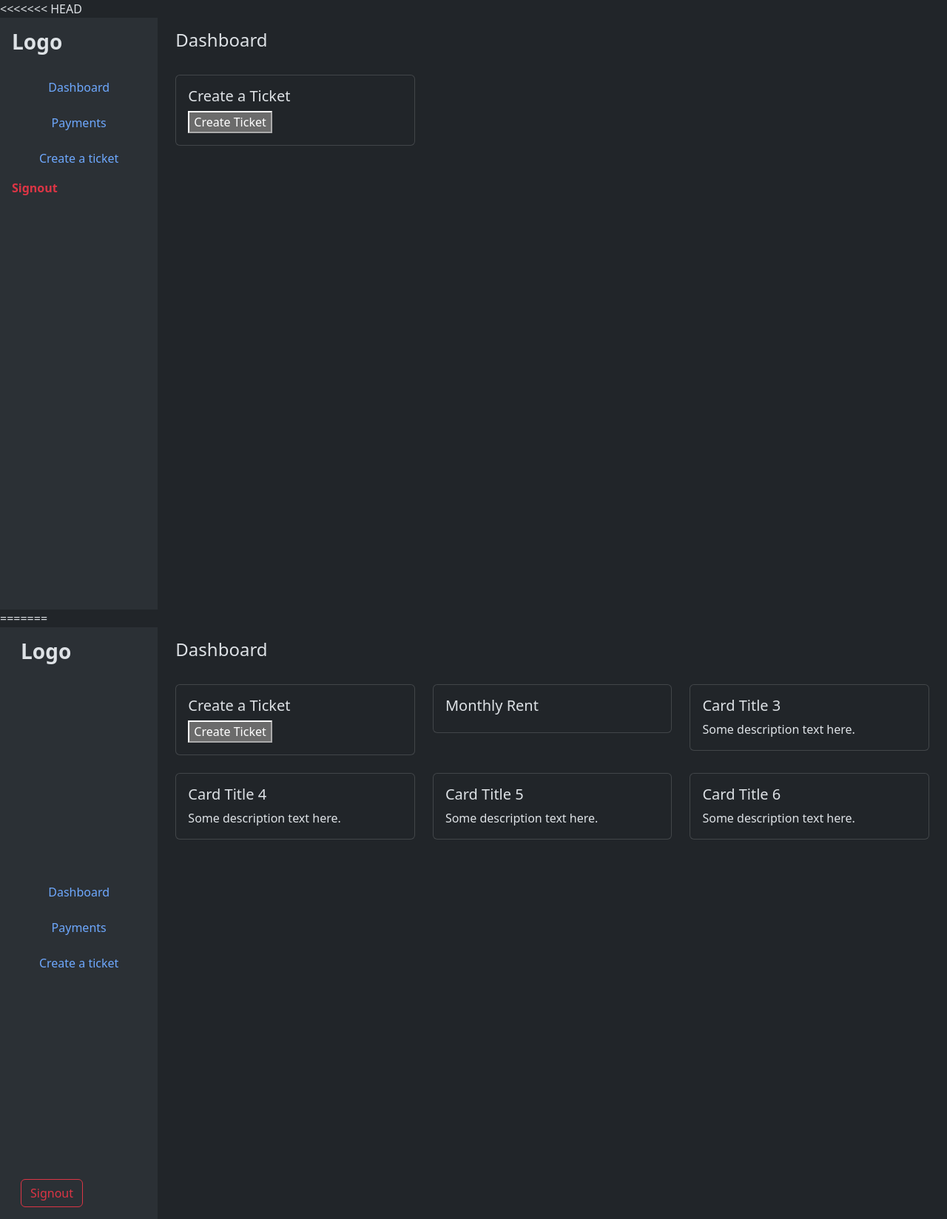
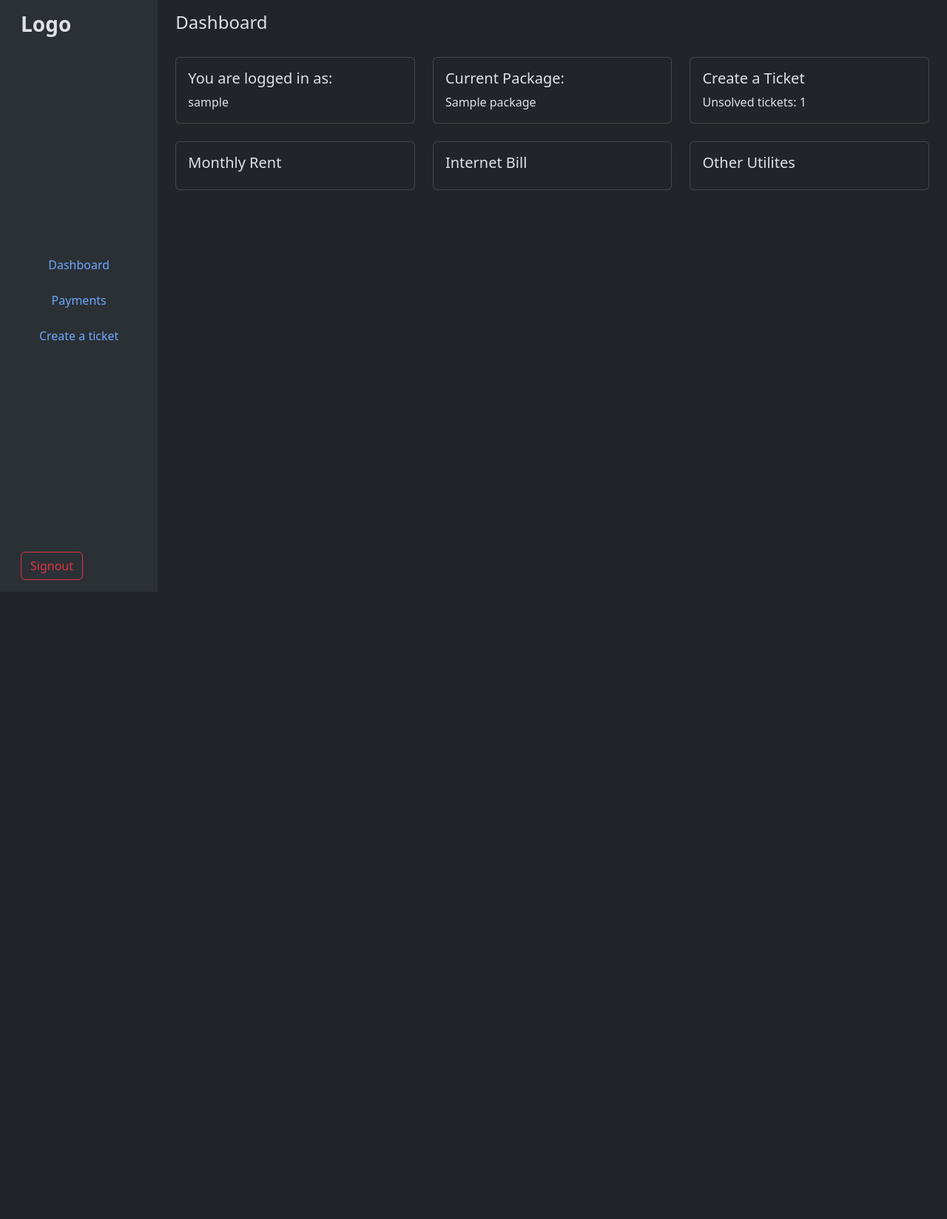
Before and after one commit to fluidpotata/CSE391_Project, a Flask app: template templates/customer.html in a window 1280 px wide. Shown: the whole page at 74% size. After the commit the page ends 784 px from the top, so only its background shows below. Run offline with Flask 3, Linux system fonts and the light colour scheme; the template is opened without the code that fills it: most values are stand-ins (such as "Sample title", 1, 10 or a date in 2020).

Commit message:
Finish User Dashboard

```diff
--- a/app.py
+++ b/app.py
@@ -22,10 +22,12 @@
         if adminStat:
             session['user'] = username
             session['role'] = 'admin'
+            session['id'] = adminStat
             return redirect(url_for('admin'))
         elif userStat:
             session['user'] = username
             session['role'] = 'user'
+            session['id'] = userStat
             return redirect(url_for('customer'))
         else:
             return render_template('login.html', error='Invalid username or password')
@@ -65,7 +67,7 @@
 
 @app.route('/customer')
 def customer():
-    data = {'bill':'unpaid'}
+    data = {'username': session['user'],'package':getPackage(session['id']),'bill':'unpaid','internetbill':'paid', 'utilitybill':'unpaid', 'ticketCount':getTicketCount(session.get('id'))}
     return render_template('customer.html', data=data)
 
 
--- a/database/admin.py
+++ b/database/admin.py
@@ -3,7 +3,8 @@
 
 
 def dbConnect():
-    return sqlite3.connect(os.getenv('DATABASE'))
+    # return sqlite3.connect(os.getenv('DATABASE'))
+    return sqlite3.connect('database/main.db')
 
 
 def getTickets():
--- a/templates/adminbase.html
+++ b/templates/adminbase.html
@@ -24,7 +24,7 @@
                     </ul>
                 </div>
                 <div class="signout">
-                <button type="submit" class="btn btn-outline-danger">Signout</button>
+                    <a href="/logout" type="submit" class="btn btn-outline-danger">Signout</a>
                 </div>
             </div>
         </nav>
--- a/templates/customer.html
+++ b/templates/customer.html
@@ -1,89 +1,3 @@
-<<<<<<< HEAD
-<!DOCTYPE html>
-<html lang="en" data-bs-theme="dark">
-
-<head>
-  <meta charset="UTF-8">
-  <meta name="viewport" content="width=device-width, initial-scale=1.0">
-  <title>Dashboard</title>
-  <link href="https://cdn.jsdelivr.net/npm/bootstrap@5.3.0-alpha3/dist/css/bootstrap.min.css" rel="stylesheet">
-</head>
-
-<body>
-  <div class="container-fluid">
-    <div class="row">
-      <nav class="col-md-3 col-lg-2 d-md-block bg-body-tertiary sidebar vh-100 p-3">
-        <h3 class="fw-bold mb-4">Logo</h3>
-        <ul class="nav flex-column">
-          <li class="nav-item mb-2">
-            <a class="nav-link btn btn-outline-secondary w-100" href="#">Dashboard</a>
-          </li>
-          <li class="nav-item mb-2">
-            <a class="nav-link btn btn-outline-secondary w-100" href="#">Payments</a>
-          </li>
-          <li class="nav-item mb-2">
-            <a class="nav-link btn btn-outline-secondary w-100" href="#">Create a ticket</a>
-          </li>
-        </ul>
-        <div class="mt-auto">
-          <a class="nav-link text-danger fw-bold" href="#">Signout</a>
-        </div>
-      </nav>
-
-      <main class="col-md-9 ms-sm-auto col-lg-10 px-md-4">
-        <div class="d-flex justify-content-between flex-wrap flex-md-nowrap align-items-center pt-3 pb-2 mb-3">
-          <h1 class="h4">Dashboard</h1>
-        </div>
-
-        <div class="row row-cols-1 row-cols-md-3 g-4">
-          <div class="col">
-            <div class="card p-3">
-              <h5 class="card-title">Create a Ticket</h5>
-              <a href="/ticket">
-                <button>Create Ticket</button>
-              </a>
-            </div>
-          </div>
-          <!-- <div class="col">
-            <div class="card p-3">
-              <h5 class="card-title">Card Title 2</h5>
-              <p class="card-text">Some description text here.</p>
-            </div>
-          </div>
-          <div class="col">
-            <div class="card p-3">
-              <h5 class="card-title">Card Title 3</h5>
-              <p class="card-text">Some description text here.</p>
-            </div>
-          </div>
-          <div class="col">
-            <div class="card p-3">
-              <h5 class="card-title">Card Title 4</h5>
-              <p class="card-text">Some description text here.</p>
-            </div>
-          </div>
-          <div class="col">
-            <div class="card p-3">
-              <h5 class="card-title">Card Title 5</h5>
-              <p class="card-text">Some description text here.</p>
-            </div>
-          </div>
-          <div class="col">
-            <div class="card p-3">
-              <h5 class="card-title">Card Title 6</h5>
-              <p class="card-text">Some description text here.</p>
-            </div>
-          </div> -->
-        </div>
-      </main>
-    </div>
-  </div>
-
-  <script src="https://cdn.jsdelivr.net/npm/bootstrap@5.3.0-alpha3/dist/js/bootstrap.bundle.min.js"></script>
-</body>
-
-</html>
-=======
 {% extends "cusbase.html" %}
 {% block title %}Customer Dashboard{% endblock %}
 {% block content %}
@@ -93,23 +7,42 @@
   </div>
 
   <div class="row row-cols-1 row-cols-md-3 g-4">
+
+    <div class="col">
+      <div class="card p-3">
+        <h5 class="card-title">You are logged in as:</h5>
+        <p class="card-text">{{data['username']}}</p>
+      </div>
+    </div>
+
+    <div class="col">
+      <div class="card p-3">
+        <h5 class="card-title">Current Package:</h5>
+        <p class="card-text">{{data['package']}}</p>
+      </div>
+    </div>
+
+
     <div class="col">
       <div class="card p-3">
         <h5 class="card-title">Create a Ticket</h5>
-        <a href="/ticket">
-          <button>Create Ticket</button>
-        </a>
+        <p class="card-text">Unsolved tickets: {{data['ticketCount']}}</p>
+        <!-- <a href="/ticket">
+          <button class="btn btn-primary">Create Ticket</button>
+        </a> -->
       </div>
     </div>
+
+
     <div class="col">
       <div class="card p-3">
         <h5 class="card-title">Monthly Rent</h5>
         {% if data['bill']=='paid' %}
-          <p class="card-text text-center text-success">Paid.</p>
+        <p class="card-textr text-success">Paid.</p>
         {% endif %}
         {% if data['bill']=='unpaid' %}
-          <p class="card-text text-center text-danger">Not Paid!</p>
-          <div style="text-align: center;">
+        <p class="card-text text-danger">Not Paid!</p>
+        <div>
           <a class="btn btn-danger btn-sm" type="button" href="/paybill" style="width: auto;">Pay Now</a>
         </div>
         {% endif %}
@@ -118,29 +51,41 @@
 
     <div class="col">
       <div class="card p-3">
-        <h5 class="card-title">Card Title 3</h5>
-        <p class="card-text">Some description text here.</p>
+        <h5 class="card-title">Internet Bill</h5>
+        {% if data['internetbill']=='paid' %}
+        <p class="card-textr text-success">Paid.</p>
+        <div>
+          <button class="btn btn-danger btn-sm aria-disabled" type="button" href="/paybill" style="width: auto;"
+            disabled>Pay Now</button>
+        </div>
+        {% endif %}
+        {% if data['internetbill']=='unpaid' %}
+        <p class="card-text text-danger">Not Paid!</p>
+        <div>
+          <a class="btn btn-danger btn-sm" type="button" href="/paybill" style="width: auto;">Pay Now</a>
+        </div>
+        {% endif %}
       </div>
     </div>
+
+
     <div class="col">
       <div class="card p-3">
-        <h5 class="card-title">Card Title 4</h5>
-        <p class="card-text">Some description text here.</p>
+        <h5 class="card-title">Other Utilites</h5>
+        {% if data['utilitybill']=='paid' %}
+        <p class="card-textr text-success">Paid.</p>
+        <div>
+          <button class="btn btn-danger btn-sm aria-disabled" type="button" href="/paybill" style="width: auto;"
+            disabled>Pay Now</button>
         </div>
+        {% endif %}
+        {% if data['utilitybill']=='unpaid' %}
+        <p class="card-text text-danger">Not Paid!</p>
+        <div>
+          <a class="btn btn-danger btn-sm" type="button" href="/paybill" style="width: auto;">Pay Now</a>
         </div>
-    <div class="col">
-      <div class="card p-3">
-        <h5 class="card-title">Card Title 5</h5>
-        <p class="card-text">Some description text here.</p>
-      </div>
-    </div>
-    <div class="col">
-      <div class="card p-3">
-        <h5 class="card-title">Card Title 6</h5>
-        <p class="card-text">Some description text here.</p>
-      </div>
+        {% endif %}
       </div>
     </div>
 </main>
 {% endblock %}
->>>>>>> d3b4bd5 (Added base templates)
```
Also changed, not shown: database/user.py (+23 -3 lines), database/main.db. Lines whose indentation alone changed are shown as unchanged.
